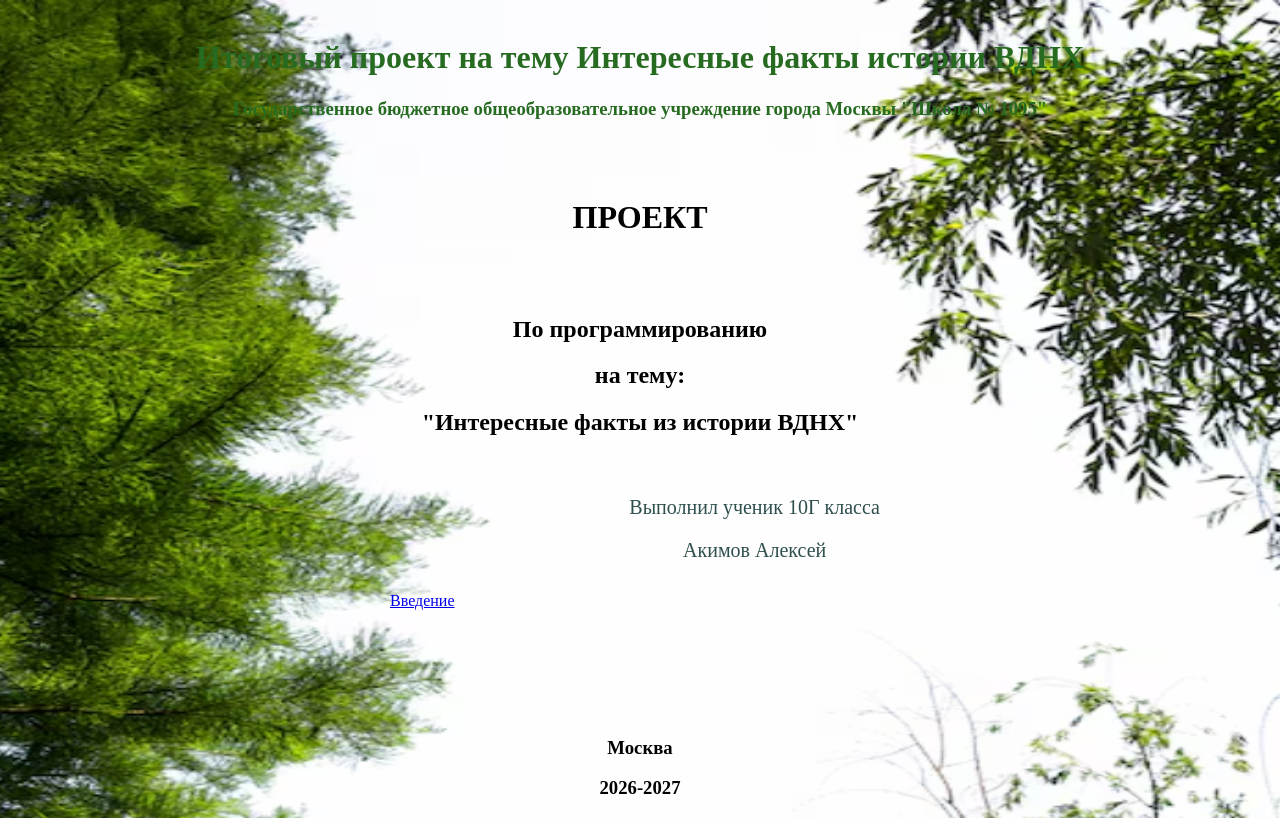
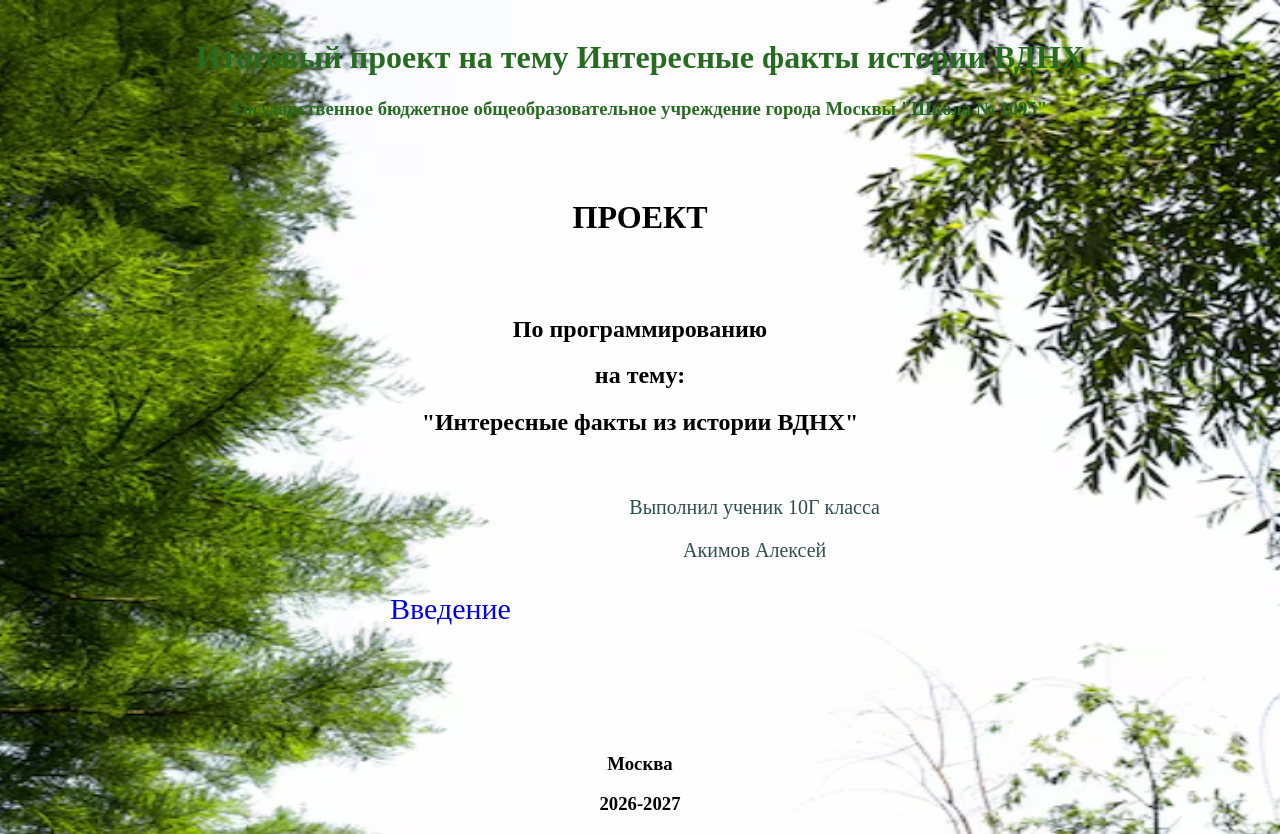
Before and after one commit to Lesha-design/itogi, a plain HTML site: page index_title.html in a window 1280 px wide. Drawn offline with Linux system fonts and the light colour scheme.

Commit message:
Update index_title.html

```diff
--- a/index_title.html
+++ b/index_title.html
@@ -25,7 +25,7 @@
                 <p>Акимов Алексей</p>
             </div>
         </div>
-        <a href="index-ins.html">Введение</a>
+       <a href="index_ins.html"style="text-decoration: none;font-size: 30px; ">Введение</a>
     </main>
 
 
```
